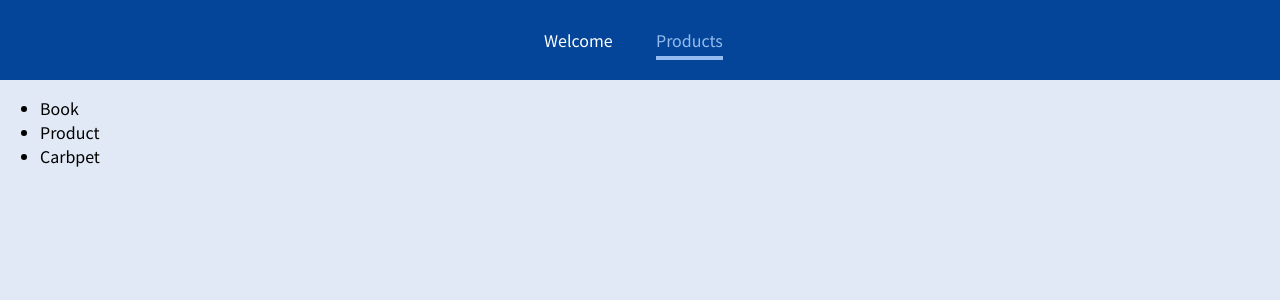
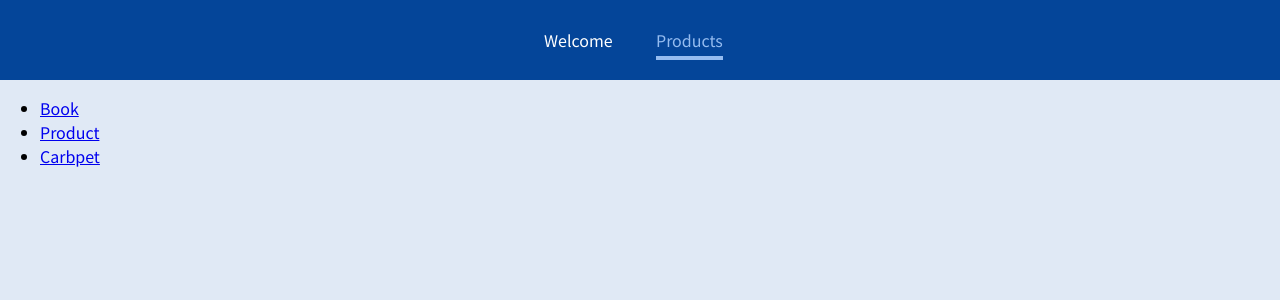
Before and after one commit to AsmaaFH/Maximilian_React-Cource, a React (Create React App) app: page /products in a window 1280 px wide. Shown: the top 300 px of the page. Built offline with nearby package versions, Linux system fonts and the light colour scheme.

Commit message:
router exact

```diff
--- a/src/App.js
+++ b/src/App.js
@@ -1,5 +1,6 @@
 import { Route } from 'react-router-dom';
 import Header from './components/Header';
+import Home from './pages/Home';
 import Products from './pages/Products';
 import ProductsDeatails from './pages/ProductsDeatails';
 import Welcome from './pages/Welcome';
@@ -8,13 +9,17 @@ function App() {
   return (
     <div>
       <Header />
+
+      <Route path="/" exact>
+        <Home />
+      </Route>
       <Route path="/welcome">
         <Welcome />
       </Route>
-      <Route path="/products">
+      <Route path="/products" exact>
         <Products />
       </Route>
-      <Route path="/product-detail/:productId">
+      <Route path="/products/:productId">
         <ProductsDeatails />
       </Route>
     </div>
--- /dev/null
+++ b/src/pages/Home.js
@@ -0,0 +1,7 @@
+import React from 'react';
+
+const Home = () => {
+  return <h1>Home</h1>;
+};
+
+export default Home;
--- a/src/pages/Products.js
+++ b/src/pages/Products.js
@@ -1,11 +1,18 @@
 import React from 'react';
+import { Link } from 'react-router-dom';
 
 const Products = () => {
   return (
     <ul>
-      <li>Book</li>
-      <li>Product</li>
-      <li>Carbpet</li>
+      <li>
+        <Link to="/products/p1">Book</Link>
+      </li>
+      <li>
+        <Link to="/products/p2">Product</Link>
+      </li>
+      <li>
+        <Link to="/products/p3">Carbpet</Link>
+      </li>
     </ul>
   );
 };
```
